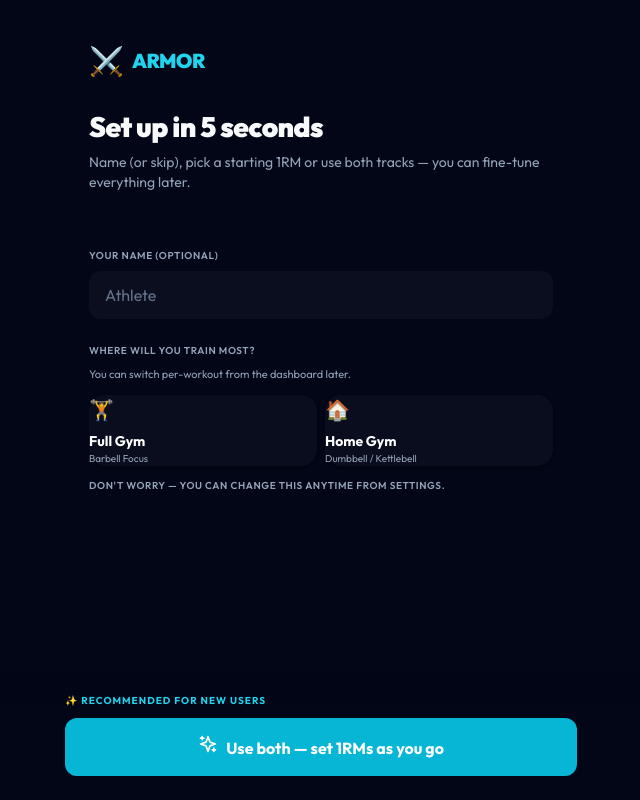
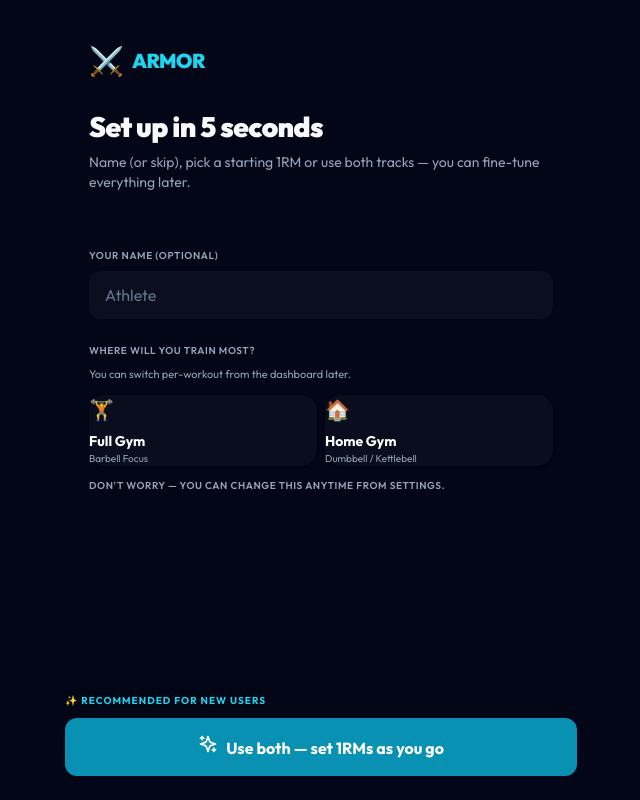
Before and after one commit to camster91/Shift6, a React (Vite) app: page / in a window 1280 px wide. Shown: the whole page, without its empty margins (319-959 px from the left). Built offline with nearby package versions, Linux system fonts and the light colour scheme.

Commit message:
fix: primary button bg-cyan-500 -> bg-cyan-600 (contrast)

```diff
--- a/src/components/ui/Button.jsx
+++ b/src/components/ui/Button.jsx
@@ -2,9 +2,9 @@
 
 // ── Variant styles ────────────────────────────────────────────────────────────
 const variantClasses = {
-  primary:   'bg-cyan-500 text-white font-bold',
+  primary:   'bg-cyan-600 text-white font-bold',
   secondary: 'bg-white/[0.04] text-white font-bold',
-  ghost:     'text-slate-400 font-medium',
+  ghost:     'text-slate-300 font-medium',
   danger:    'bg-red-500 text-white font-bold',
   success:   'bg-emerald-500 text-white font-bold',
 };
```
